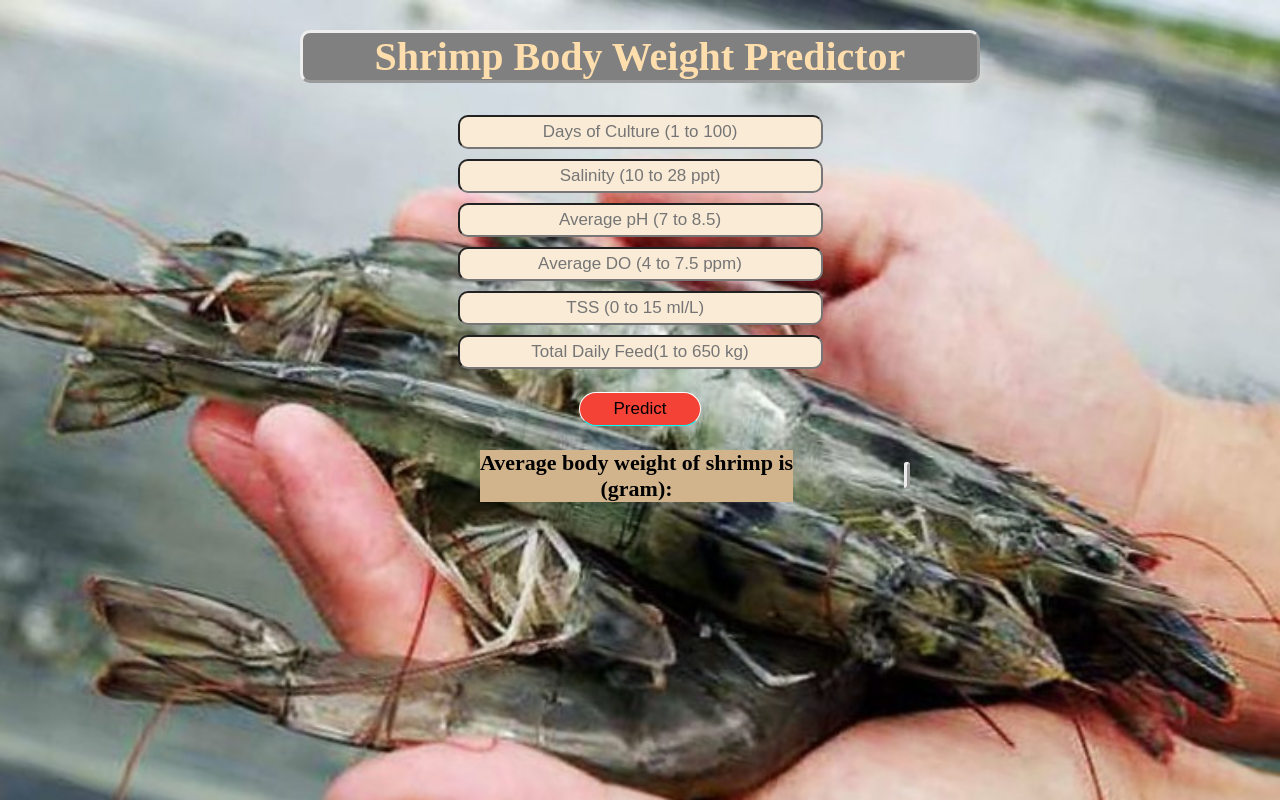
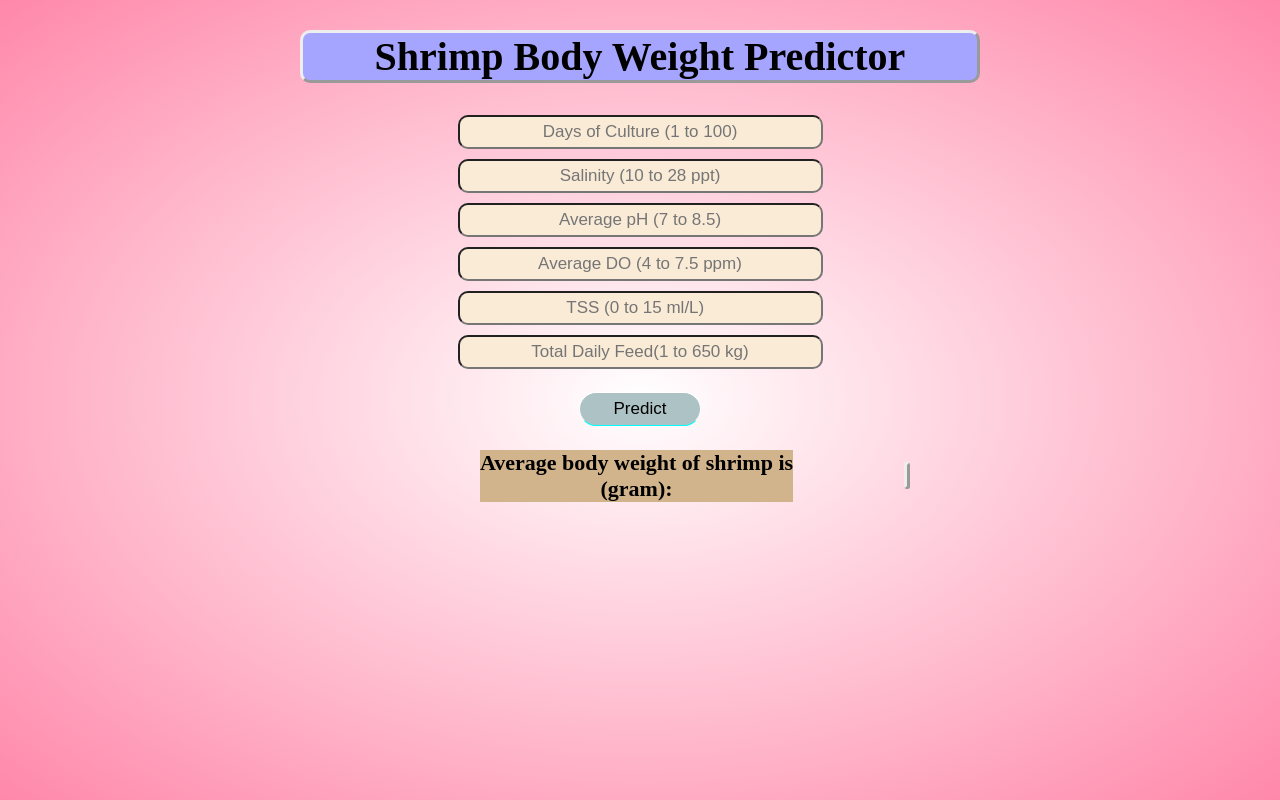
Before and after one commit to nandhu1999/shrimp-api, a Flask app: page / in a window 1280 px wide. Run offline with Flask 2, Linux system fonts and the light colour scheme; parts of the project's set-up code (start-up, migrations or seed data) failed here and were passed over.

Commit message:
Update main.html

```diff
--- a/templates/main.html
+++ b/templates/main.html
@@ -4,9 +4,8 @@
      	        <title>SHRIMP API</title>
 	<style>
 		body {
-    background-size: cover;
-            background-image: url(templates/fish3.jpg);
-   margin-bottom: 250px;
+            background: radial-gradient(#fff,#ff88aa);
+            margin-bottom: 250px;
             margin-top: 30px;
             margin-left: 300px;
             margin-right: 300px;
@@ -18,9 +17,9 @@
         }
 		h1 {
     text-align: center;
-    color: navajowhite;
+    color: black;
     font-size: 250%;
-            background-color: gray;
+            background-color:#a5a5ff;
             border-radius: 10px;
             border-style: outset;
 			}
@@ -54,14 +53,15 @@
             background: transparent;
             position: relative;
             cursor: pointer;
-            background-color: #f44336;
+            background-color:#adc2c4;
             border-radius: 20px;
             border-bottom-color: aqua;
+            font-size: 17px;
 
 }
         button:hover{
-            border: 1px solid #fcc;
-            background: #fcc;
+            border: 2px solid #faa;
+            background: #108edb;
             transition: 1s;
         }
 
@@ -132,6 +132,5 @@
 			<h4 class= "result"><em>{{ prediction_text }}</em></h4>
 		</div>
             </nav>
-
 	</body>
 </html>
```
